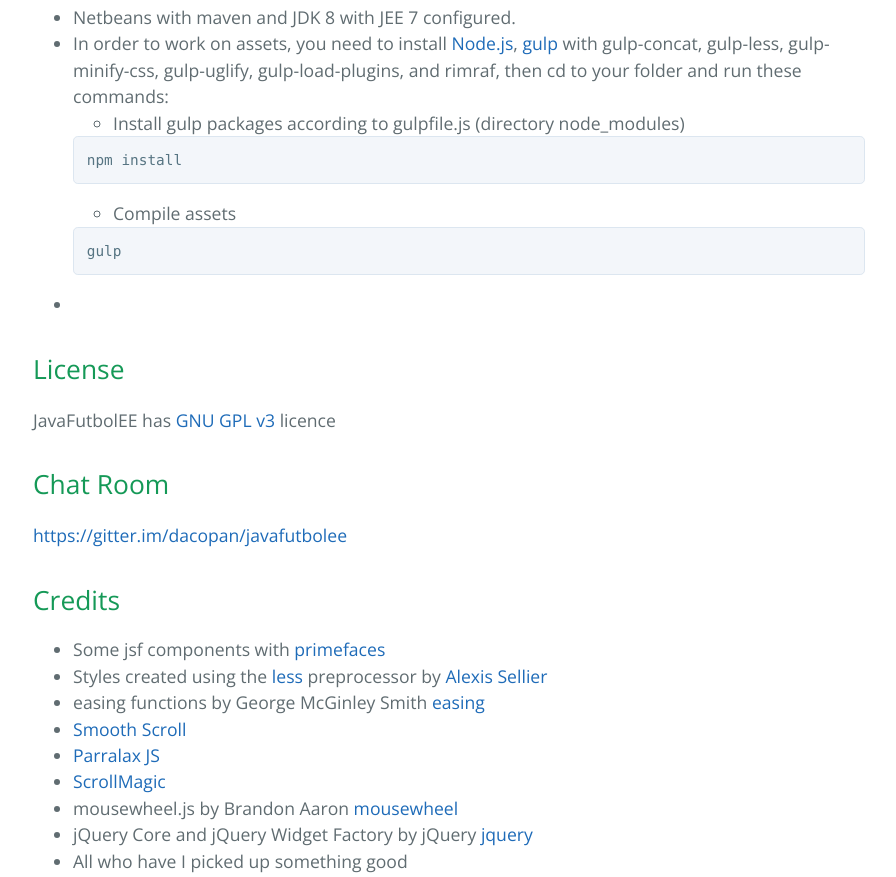
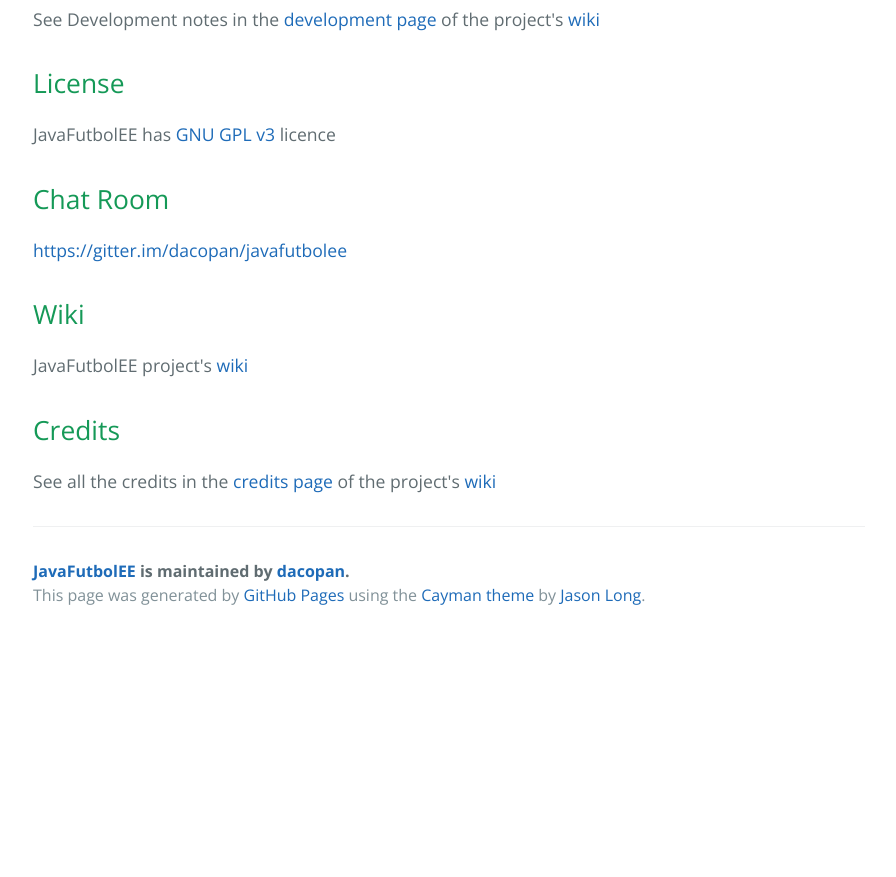
Before and after one commit to dacopan/javafutbolee, a plain HTML site: page index.html in a window 1280 px wide. Shown: the part 919-1796 px from the top of the page, without its empty margins (191-1087 px from the left). After the commit the page ends 1558 px from the top, so only its background shows below. Drawn offline with nearby package versions, Linux system fonts and the light colour scheme.

```diff
--- a/index.html
+++ b/index.html
@@ -20,67 +20,36 @@
 
     <section class="main-content">
       <h1>
-<a id="javafutbolee" class="anchor" href="#javafutbolee" aria-hidden="true"><span class="octicon octicon-link"></span></a>JavaFutbolEE</h1>
+<a id="javafutbolee" class="anchor" href="#javafutbolee" aria-hidden="true"><span aria-hidden="true" class="octicon octicon-link"></span></a>JavaFutbolEE</h1>
 
 <p>Java Enterprise Application to manage a football club's partners and ticket reservations for games</p>
 
 <p><a href="https://gitter.im/dacopan/javafutbolee?utm_source=badge&amp;utm_medium=badge&amp;utm_campaign=pr-badge&amp;utm_content=badge"><img src="https://badges.gitter.im/Join%20Chat.svg" alt="Gitter"></a></p>
 
 <h2>
-<a id="development" class="anchor" href="#development" aria-hidden="true"><span class="octicon octicon-link"></span></a>Development</h2>
+<a id="development" class="anchor" href="#development" aria-hidden="true"><span aria-hidden="true" class="octicon octicon-link"></span></a>Development</h2>
 
-<ul>
-<li>Netbeans with maven and JDK 8 with JEE 7 configured.</li>
-<li>In order to work on assets, you need to install <a href="http://nodejs.org">Node.js</a>,
-<a href="http://gulpjs.com">gulp</a> with gulp-concat, gulp-less, gulp-minify-css, gulp-uglify, gulp-load-plugins,
-and rimraf, then cd to your folder and run these commands:
-
-<ul>
-<li>Install gulp packages according to gulpfile.js (directory node_modules) </li>
-</ul>
-
-<pre><code>npm install
-</code></pre>
-
-<ul>
-<li>Compile assets</li>
-</ul>
-
-<pre><code>gulp
-</code></pre>
-</li>
-<li>
-</ul>
+<p>See Development notes in the <a href="https://github.com/dacopan/javafutbolee/wiki/Development">development page</a> of the project's <a href="https://github.com/dacopan/javafutbolee/wiki">wiki</a></p>
 
 <h2>
-<a id="license" class="anchor" href="#license" aria-hidden="true"><span class="octicon octicon-link"></span></a>License</h2>
+<a id="license" class="anchor" href="#license" aria-hidden="true"><span aria-hidden="true" class="octicon octicon-link"></span></a>License</h2>
 
 <p>JavaFutbolEE has <a href="https://github.com/dacopan/javafutbolee/blob/master/LICENSE">GNU GPL v3</a> licence</p>
 
 <h2>
-<a id="chat-room" class="anchor" href="#chat-room" aria-hidden="true"><span class="octicon octicon-link"></span></a>Chat Room</h2>
+<a id="chat-room" class="anchor" href="#chat-room" aria-hidden="true"><span aria-hidden="true" class="octicon octicon-link"></span></a>Chat Room</h2>
 
 <p><a href="https://gitter.im/dacopan/javafutbolee">https://gitter.im/dacopan/javafutbolee</a></p>
 
 <h2>
-<a id="credits" class="anchor" href="#credits" aria-hidden="true"><span class="octicon octicon-link"></span></a>Credits</h2>
+<a id="wiki" class="anchor" href="#wiki" aria-hidden="true"><span aria-hidden="true" class="octicon octicon-link"></span></a>Wiki</h2>
 
-<ul>
-<li>Some jsf components with <a href="https://github.com/primefaces/primefaces">primefaces</a>
-</li>
-<li>Styles created using the <a href="http://lesscss.org">less</a> preprocessor by  <a href="https://github.com/cloudhead">Alexis Sellier</a>
-</li>
-<li>easing functions by George McGinley Smith <a href="http://gsgd.co.uk/sandbox/jquery/easing/">easing</a>
-</li>
-<li><a href="https://github.com/cferdinandi/smooth-scroll">Smooth Scroll</a></li>
-<li><a href="https://github.com/wagerfield/parallax">Parralax JS</a></li>
-<li><a href="https://github.com/janpaepke/ScrollMagic">ScrollMagic</a></li>
-<li>mousewheel.js by Brandon Aaron <a href="http://brandonaaron.net">mousewheel</a>
-</li>
-<li>jQuery Core and jQuery Widget Factory by jQuery <a href="https://jquery.com/">jquery</a>
-</li>
-<li>All who have I picked up something good</li>
-</ul>
+<p>JavaFutbolEE project's <a href="https://github.com/dacopan/javafutbolee/wiki">wiki</a></p>
+
+<h2>
+<a id="credits" class="anchor" href="#credits" aria-hidden="true"><span aria-hidden="true" class="octicon octicon-link"></span></a>Credits</h2>
+
+<p>See all the credits in the <a href="https://github.com/dacopan/javafutbolee/wiki/Credits">credits page</a> of the project's <a href="https://github.com/dacopan/javafutbolee/wiki">wiki</a></p>
 
       <footer class="site-footer">
         <span class="site-footer-owner"><a href="https://github.com/dacopan/javafutbolee">JavaFutbolEE</a> is maintained by <a href="https://github.com/dacopan">dacopan</a>.</span>
```
Also changed, not shown: params.json (+1 -1 lines).
